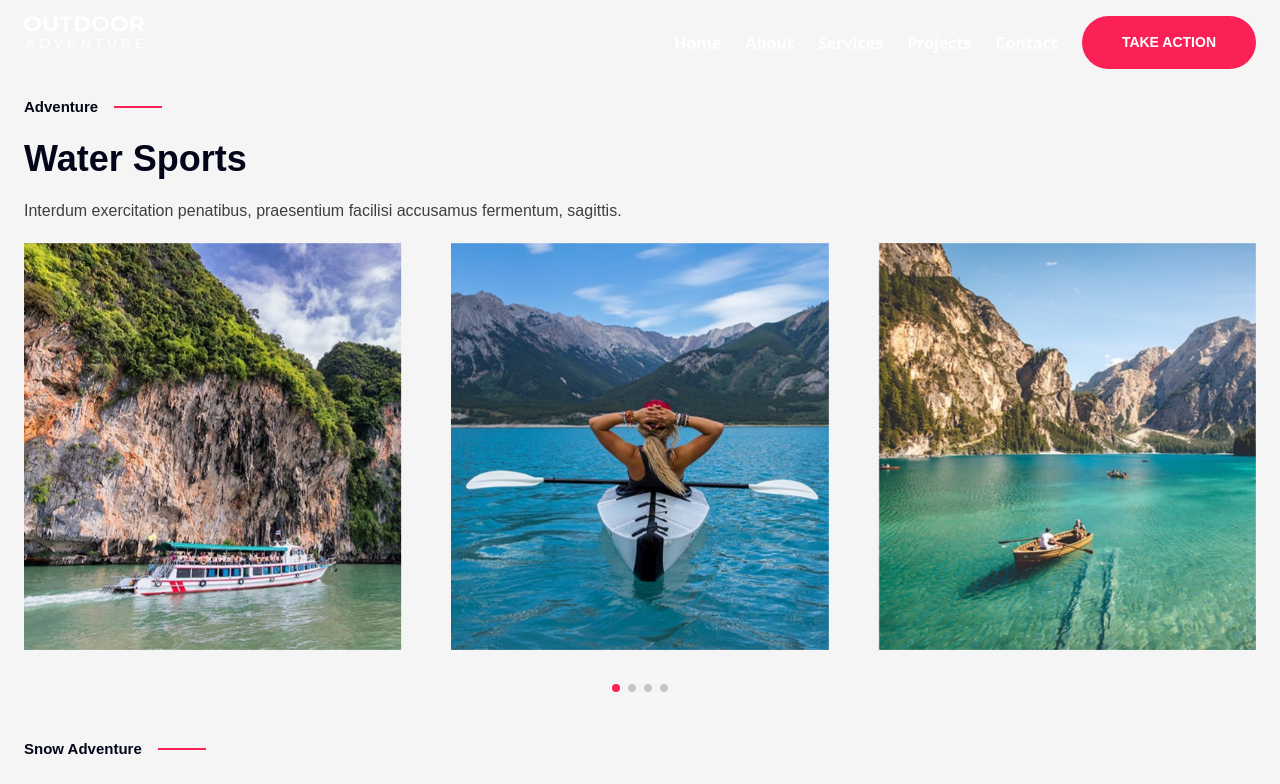
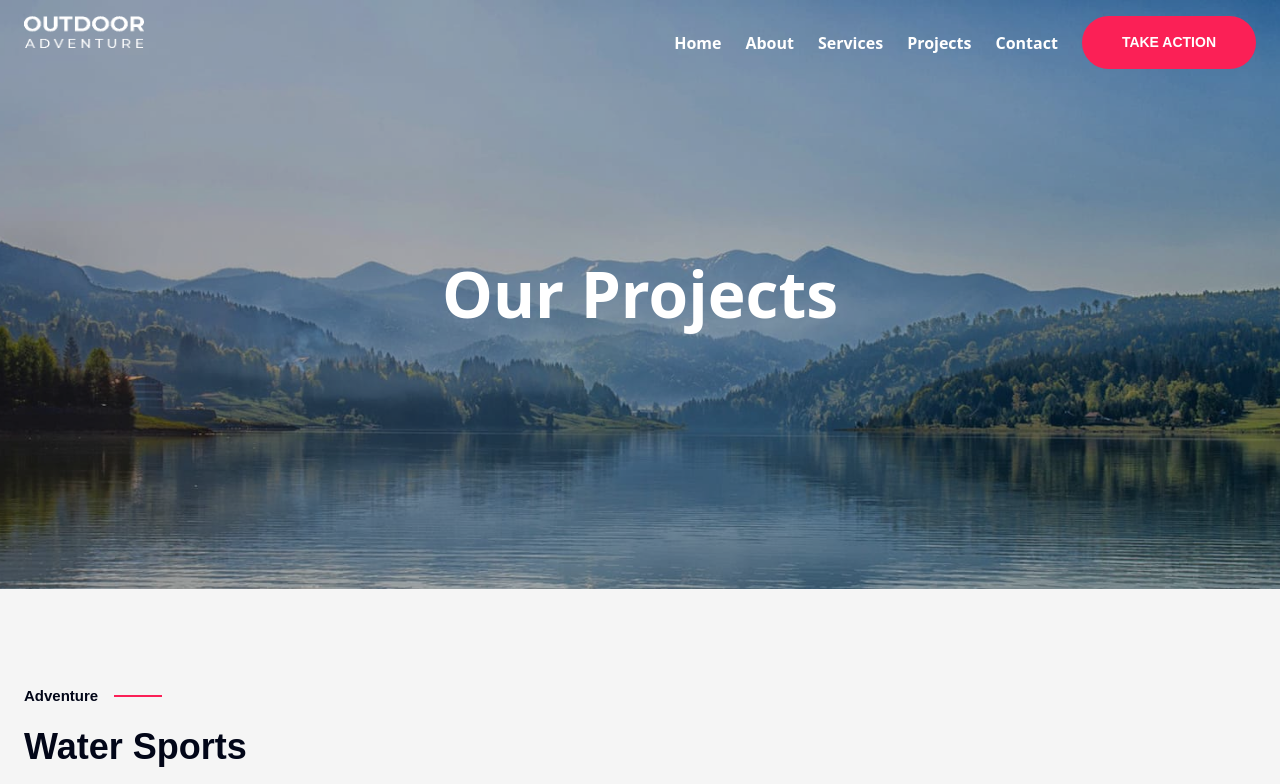
Before and after one commit to arkogain/outdoor-adventures-nextjs, a Next.js app: page /projects in a window 1280 px wide. Shown: the top 784 px of the page. Built offline with nearby package versions, Linux system fonts and the light colour scheme.

Commit message:
project hero add

```diff
--- a/src/app/projects/page.tsx
+++ b/src/app/projects/page.tsx
@@ -1,3 +1,4 @@
+import Projecthero from "@/components/Hero/Projecthero";
 import Slider1 from "@/components/Projects-Slide/Slider1";
 import Slider2 from "@/components/Projects-Slide/Slider2";
 import Slider3 from "@/components/Projects-Slide/Slider3";
@@ -10,12 +11,16 @@ export const metadata: Metadata = {
 
 const page = () => {
   return (
+    <>
+      <Projecthero />
       <section className="bg-[#f5f5f5]">
         <div className="mx-auto max-w-7xl space-y-14 px-6 py-24 lg:space-y-10">
           {/* slider 1  */}
           <div className="space-y-5">
             <div className="flex items-center gap-4">
-            <div className="font-primary text-[15px] font-bold">Adventure</div>
+              <div className="font-primary text-[15px] font-bold">
+                Adventure
+              </div>
               {/* border section  */}
               <div className="bg-radical-red h-0.5 w-12"></div>
             </div>
@@ -65,6 +70,7 @@ const page = () => {
           </div>
         </div>
       </section>
+    </>
   );
 };
 
```
Also changed, not shown: 1 other file (tests, documents, lock files or other folders). Lines whose indentation alone changed are shown as unchanged.
